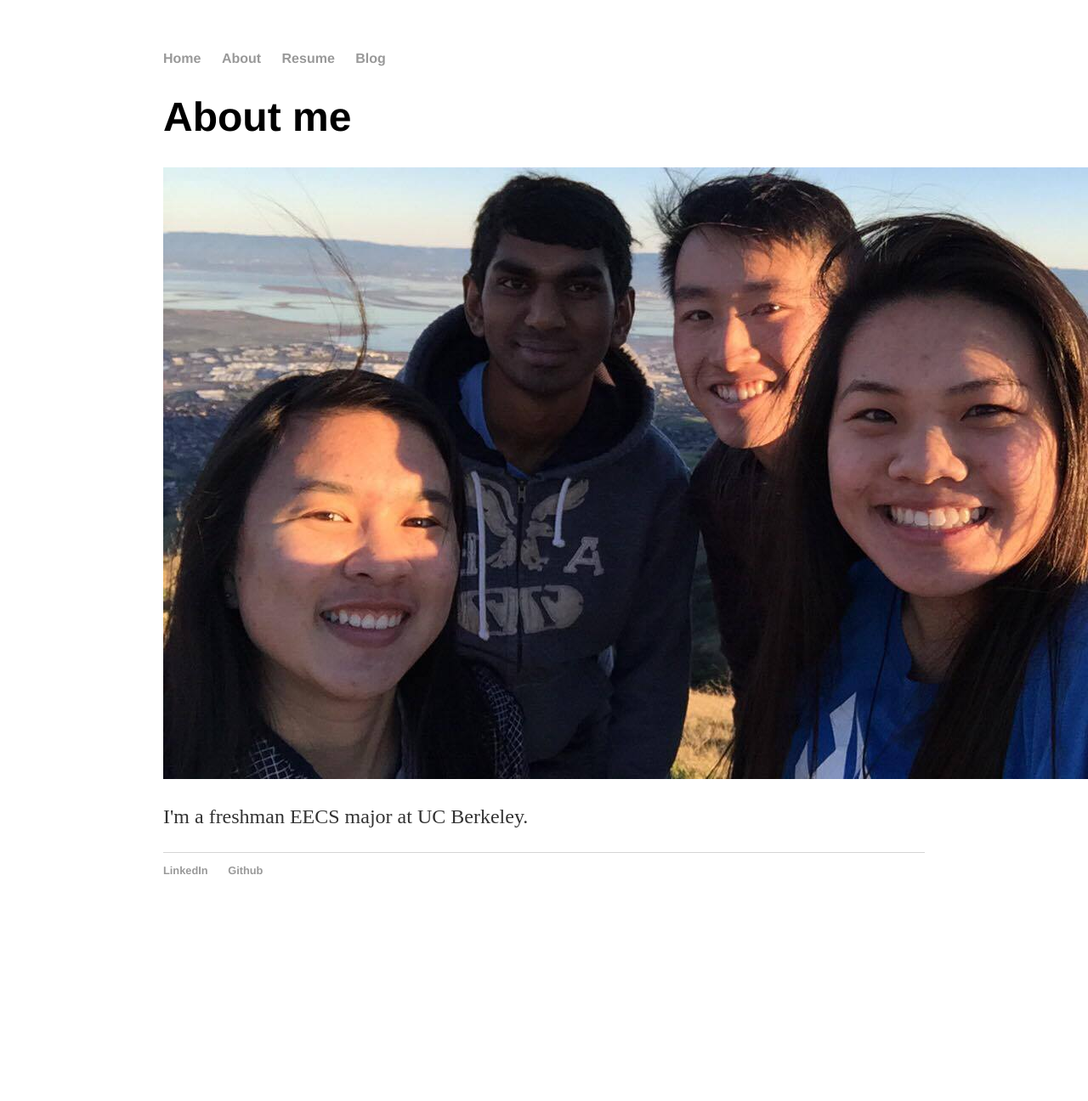
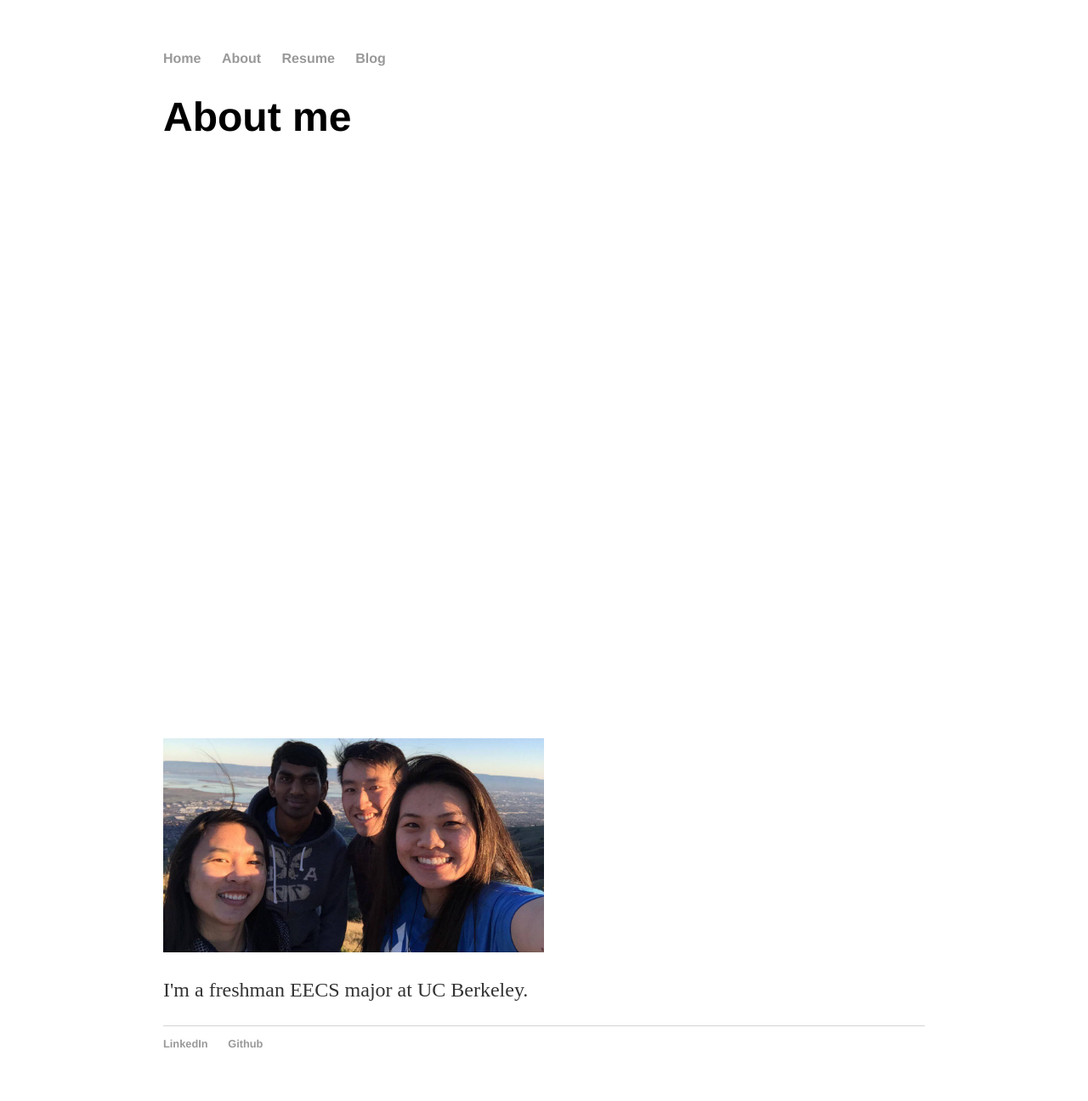
Before and after one commit to JustinMi/JustinMi.github.io, a Jekyll site: the page built from about/index.html, in a window 1280 px wide. Shown: the whole page at 85% size. Built offline with Jekyll 4.4.1, drawn with Linux system fonts in a browser that asks for light colours; before the commit the page ends 1092 px from its top, so only the background shows below that.

Commit message:
changed dimensions of image

```diff
--- a/about/index.html
+++ b/about/index.html
@@ -4,6 +4,6 @@ title: About me
 ---
 <div class="blurb">
     <h1>{{ page.title }}</h1>
-    <img src="{{ site.baseurl }}/images/15776504_10206140868680581_738983371_o.jpg" alt="Mission Peak">
+    <img src="{{ site.baseurl }}/images/15776504_10206140868680581_738983371_o.jpg" alt="Mission Peak" style="width: 50%; padding-top: 75%;">
     <p> I'm a freshman EECS major at UC Berkeley. </p>
 </div><!-- /.blurb -->
--- a/blog/index.html
+++ b/blog/index.html
@@ -9,6 +9,6 @@ title: Justin Mi's  Blog
 	<ul class="posts">
 
 	  {% for post in site.posts %}
-	    <li><span>{{ post.date | date_to_string }}</span> » <a href="{{ post.url }}" title="{{ post.title }}">{{ post.title }}</a></li>
+	    <li><span>{{ post.date | date_to_string }}</span> » <a href="{{ site.baseurl }}{{ post.url }}" title="{{ post.title }}">{{ post.title }}</a></li>
 	  {% endfor %}
 	</ul>
```
